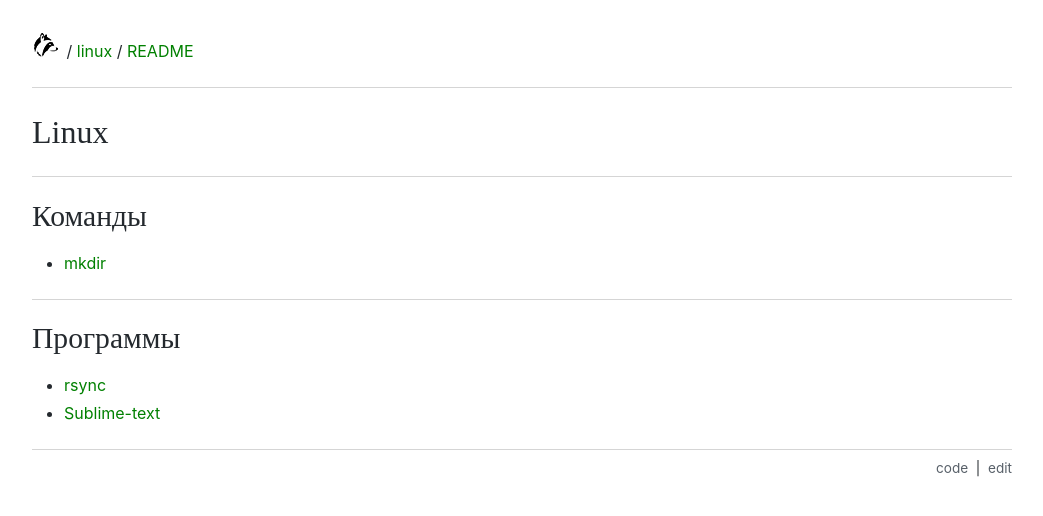
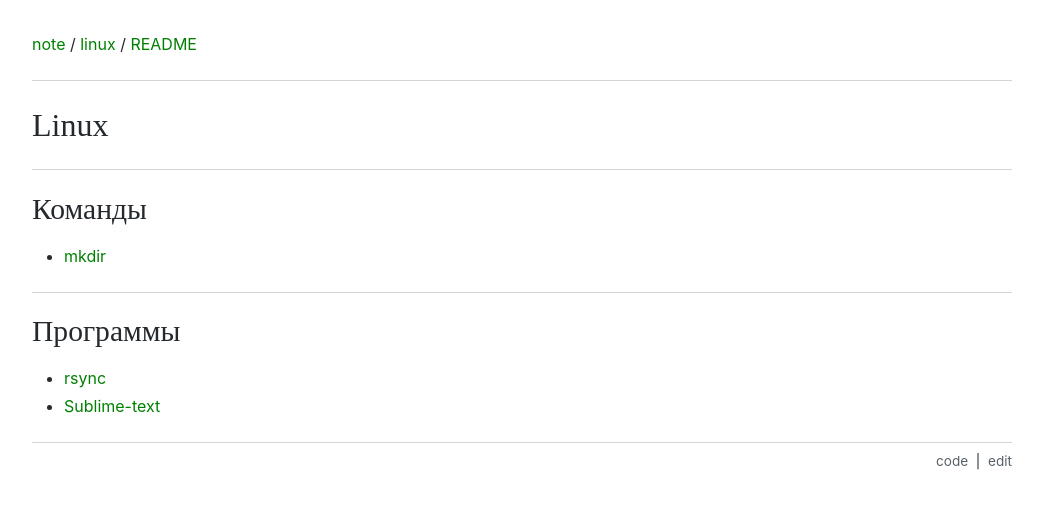
Before and after one commit to olexsyn/ITNote, a Jekyll site: the page built from linux/README.md, in a window 1280 px wide. Shown: the top 516 px of the page, without its empty margins (118-1161 px from the left). Built offline with Jekyll 4.4.1, drawn with Linux system fonts in a browser that asks for light colours; some web fonts are replaced; our own code applies the rules of GitHub Pages for plain Markdown files.

Commit message:
Update default.html

```diff
--- a/_layouts/default.html
+++ b/_layouts/default.html
@@ -17,7 +17,7 @@
   <div class="breadcr"><p>
   {% for item in arr_pages %}
     {% if item == '' %}
-      <a href="{{ site.baseurl }}"><img src="{{ site.baseurl }}/i/enote_25.png" alt="home" title="Home" /></a>
+      <a href="{{ site.baseurl }}">note</a>
       {% assign full_url = full_url | append: site.baseurl %}
     {% else %}
       {% assign full_url = full_url | append: "/" %}
```
